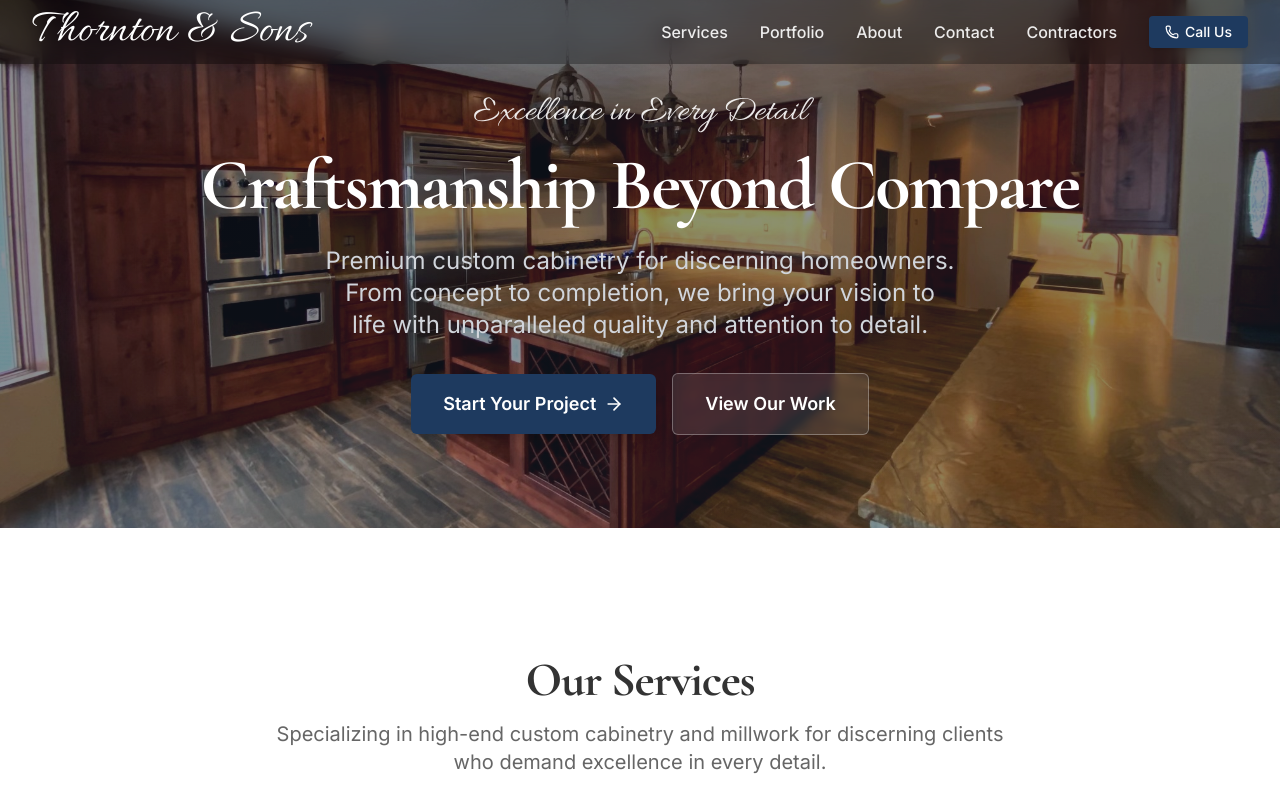
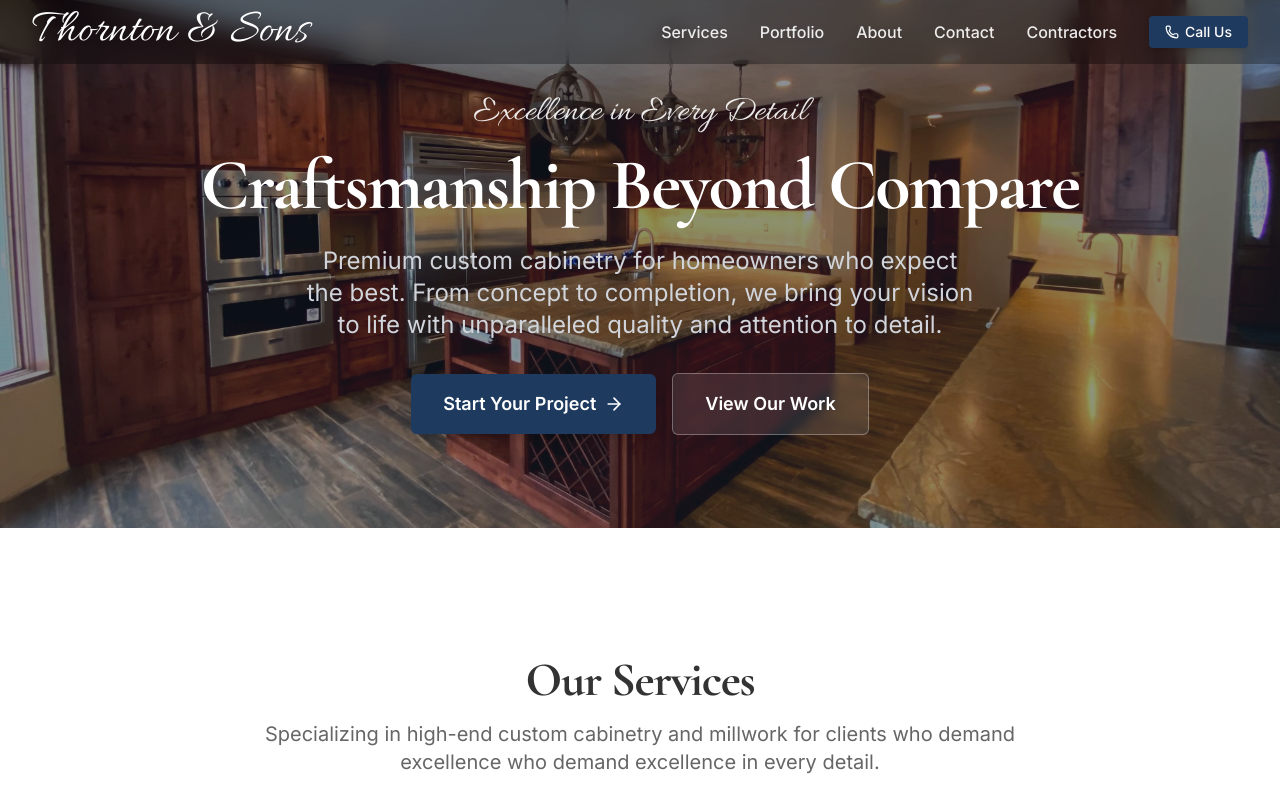
Before and after one commit to jollyrancherman/thornton-and-sons, a Next.js app: page / in a window 1280 px wide. Shown: the top 800 px of the page. Built offline with nearby package versions, Linux system fonts and the light colour scheme.

Commit message:
Update copy - replace discerning with better phrasing

```diff
--- a/app/layout.tsx
+++ b/app/layout.tsx
@@ -24,7 +24,7 @@ const allura = Allura({
 
 export const metadata: Metadata = {
   title: 'Thornton & Sons Custom Cabinetry | High-End Custom Cabinets',
-  description: 'Premium custom cabinetry for kitchens, offices, and dens. Specializing in custom cabinets, trim packages, and custom doors for discerning homeowners.',
+  description: 'Premium custom cabinetry for kitchens, offices, and dens. Specializing in custom cabinets, trim packages, and custom doors for homeowners who expect the best.',
   keywords: 'custom cabinets, custom cabinetry, kitchen cabinets, office cabinets, custom trim, custom doors, high-end cabinets',
   openGraph: {
     title: 'Thornton & Sons Custom Cabinetry',
--- a/components/about-section.tsx
+++ b/components/about-section.tsx
@@ -46,7 +46,7 @@ export function AboutSection() {
                 technology.
               </p>
               <p>
-                Our clients range from luxury home builders to discerning homeowners
+                Our clients range from luxury home builders to homeowners who expect the best
                 undertaking renovation projects valued between $30,000 and $500,000.
                 Each project receives the same meticulous attention to detail,
                 regardless of size or scope.
--- a/components/footer.tsx
+++ b/components/footer.tsx
@@ -25,7 +25,7 @@ export function Footer() {
               Thornton & Sons
             </h3>
             <p className="text-gray-400 mb-4 leading-relaxed">
-              Premium custom cabinetry for discerning homeowners. Crafting
+              Premium custom cabinetry for homeowners who expect the best. Crafting
               exceptional spaces with unparalleled quality and attention to detail.
             </p>
             <div className="space-y-2 text-sm">
--- a/components/hero-section.tsx
+++ b/components/hero-section.tsx
@@ -23,7 +23,7 @@ export function HeroSection() {
           Craftsmanship Beyond Compare
         </h1>
         <p className="text-xl md:text-2xl text-gray-300 mb-8 max-w-3xl mx-auto text-balance">
-          Premium custom cabinetry for discerning homeowners. From concept to completion,
+          Premium custom cabinetry for homeowners who expect the best. From concept to completion,
           we bring your vision to life with unparalleled quality and attention to detail.
         </p>
         <div className="flex flex-col sm:flex-row gap-4 justify-center items-center">
--- a/components/services-section.tsx
+++ b/components/services-section.tsx
@@ -44,7 +44,7 @@ export function ServicesSection() {
             Our Services
           </h2>
           <p className="text-xl text-brand-gray max-w-3xl mx-auto">
-            Specializing in high-end custom cabinetry and millwork for discerning clients
+            Specializing in high-end custom cabinetry and millwork for clients who demand excellence
             who demand excellence in every detail.
           </p>
         </div>
```
Also changed, not shown: 1 other file (tests, documents, lock files or other folders).
